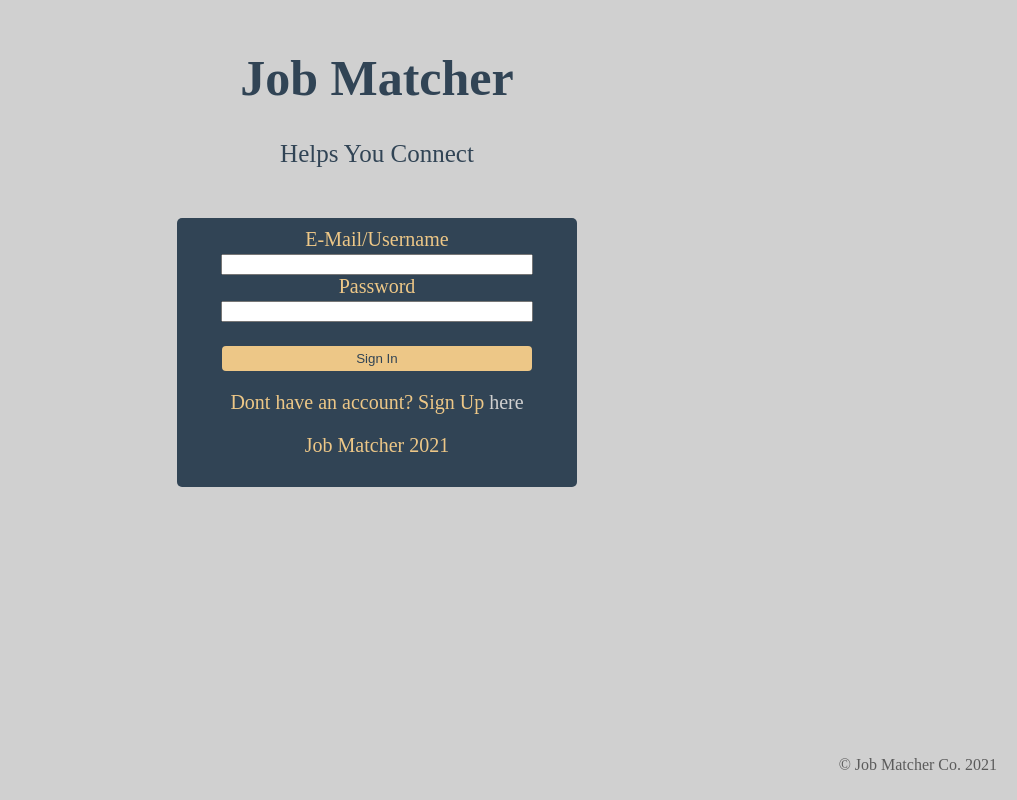
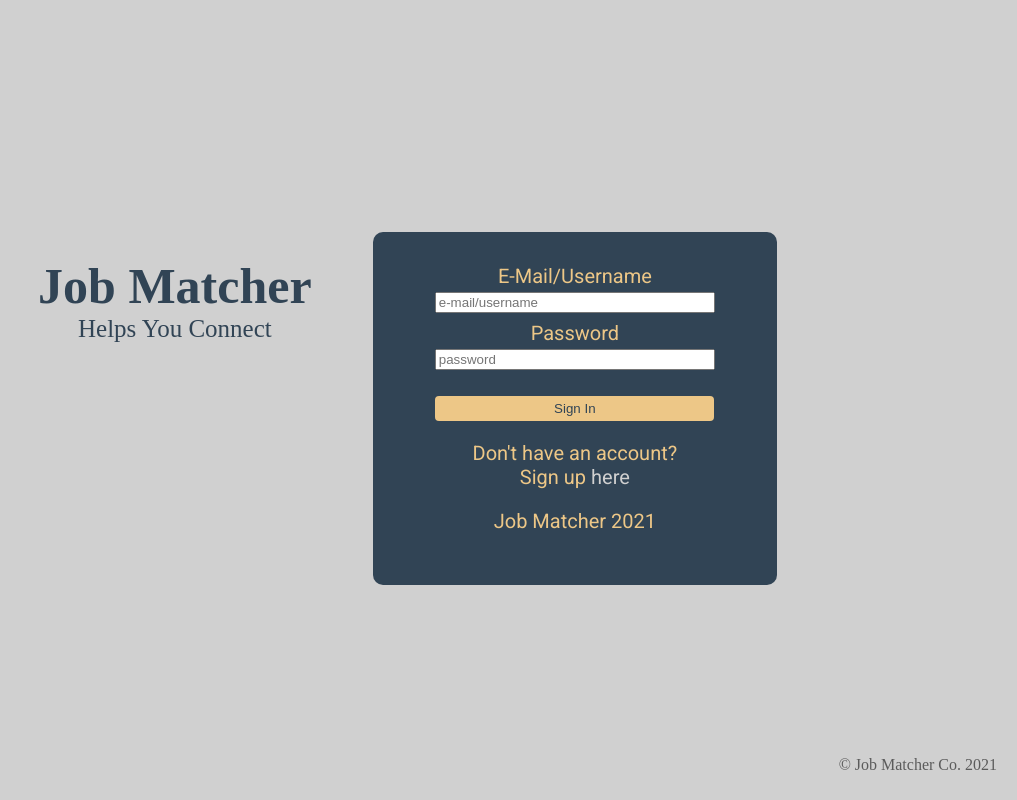
Before and after one commit to ahmrh/job-matcher, a website built with Parcel: page index.html in a window 1280 px wide. Shown: the whole page, without its empty margins (263-1280 px from the left). Built offline with nearby package versions, Linux system fonts and the light colour scheme.

Commit message:
Delete index.js

```diff
--- a/index.html
+++ b/index.html
@@ -6,28 +6,124 @@
     <meta charset="utf-8" />
     <title></title>
     <link rel="stylesheet" href="./src/styles.css">
+    <link href='https://fonts.googleapis.com/css?family=Roboto' rel='stylesheet'>
+    <style>
+      html{
+        margin: 0;
+      }
+      body{
+        display: flex;
+        flex-direction: row;
+        justify-content: center;
+        align-items: center;
+        height: 90vh;
+        padding
+      }
+
+      .container{
+        display: flex;
+        align-items: center;
+        position:relative;
+        height : 40vh;
+        margin : 0;
+        padding: 0;
+      }
+
+      .judul{
+        text-align : left;
+        width: .conta;
+      }
+
+      .judul h1, .judul p{
+        margin : 0;
+      }
+
+      @media screen and (max-height: 600px) {
+        /* styles */
+        html {
+          /*border: 10px solid rgba(91, 91, 91, 1);*/
+        }
+
+        .container{
+          display: flex;
+          flex-direction: column;
+          justify-content: center;
+
+          height : auto;
+
+        }
+        .box, .judul{
+          margin-top: 25px;
+          justify-self: center;
+          text-align: center;
+
+          position: relative;
+          left: 50%;
+          transform: translate(-50%);
+        }
+      }
+
+
+    </style>
   </head>
   <body>
     <!-- Ketik code Anda dibawah -->
-    <header">
-      <div class="judul">
+    <div class="container"
+    style=
+    "display: flex;
+    justify-content: center;
+    align-items:start;
+
+    width: 100vh;
+    height: auto;
+    background-color:transparent;
+
+    "
+    >
+      <div class="judul"
+      style=
+      "
+      margin-top : 25px;
+      display: flex;
+      flex-direction: column;
+      width: 50vh;">
         <h1>Job Matcher</h1>
         <p>Helps You Connect</p>
       </div>
-    </header>
-      <div class="container">
+
+
+      <div class="box"
+      style=
+      "display: flex;
+      justify-content:center;
+      background-color: #314455;
+      padding: 4vh;
+      border-radius: 10px;
+      font-family: Roboto;
+      ">
           <form action="/action_page.php">
-            <label for="name">E-Mail/Username</label>
-            <input type="text" class="textbox" id="name" name="email"><br>
-            <label for="password">Password</label>
-            <input type="password" class="textbox" id="password" name="password"><br><br>
+
+            <div class="row">
+              <label for="name" style="" >E-Mail/Username</label>
+              <input type="text" class="textbox" id="name" name="email" placeholder="e-mail/username"><br>
+            </div>
+
+            <div class="row" style="margin-top:1vh;">
+              <label for="password" style="">Password</label><br>
+              <input type="text" class="textbox" id="password" name="password" placeholder="password"><br><br>
+            </div>
+
             <a href="./home.html">
               <button type="button" class="signinbutton">Sign In</button>
             </a>
-            <p>Dont have an account? Sign Up <a href="./register.html">here</a></p>
+            <p>Don't have an account? <br> Sign up <a href="./register.html">here</a></p>
             <p>Job Matcher 2021</p>
           </form>
       </div>
+
+    </div>
     <footer><p>© Job Matcher Co. 2021</P></footer>
   </body>
+
+
 </html>
--- a/src/index.js
+++ /dev/null
@@ -1 +0,0 @@
-import "./styles.css";
```
Also changed, not shown: contactus.html (+0 -1 lines).
